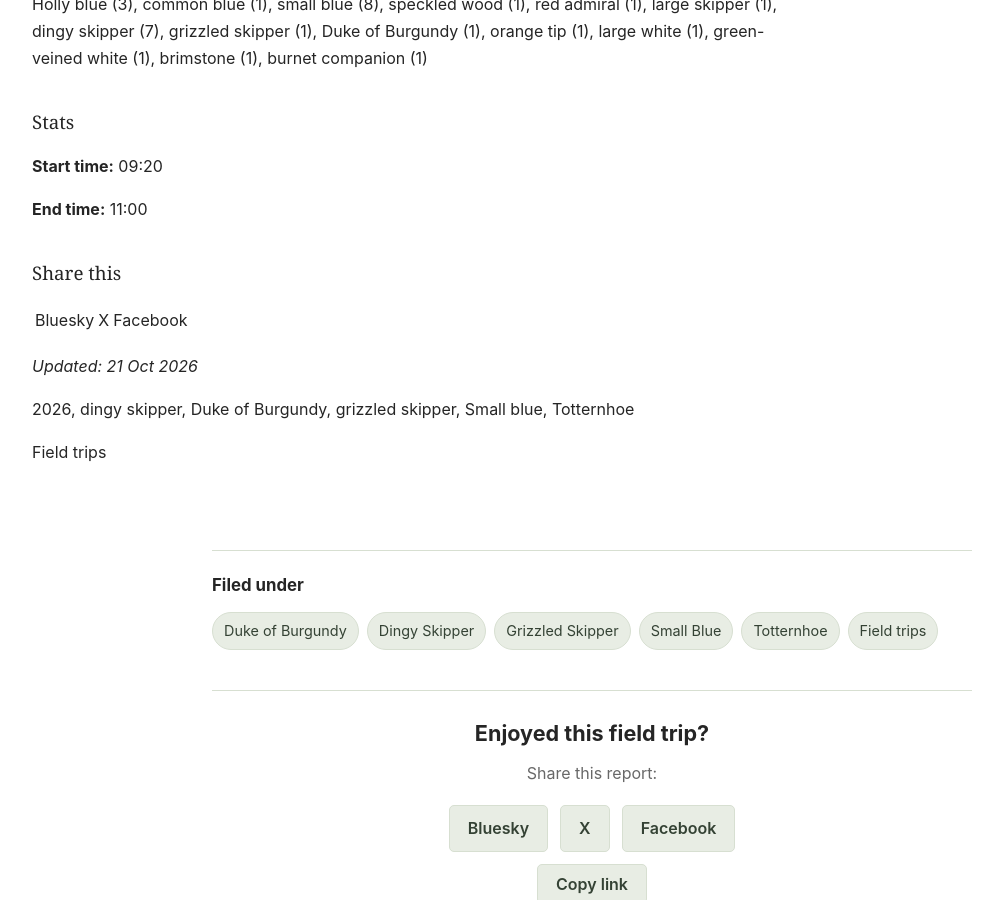
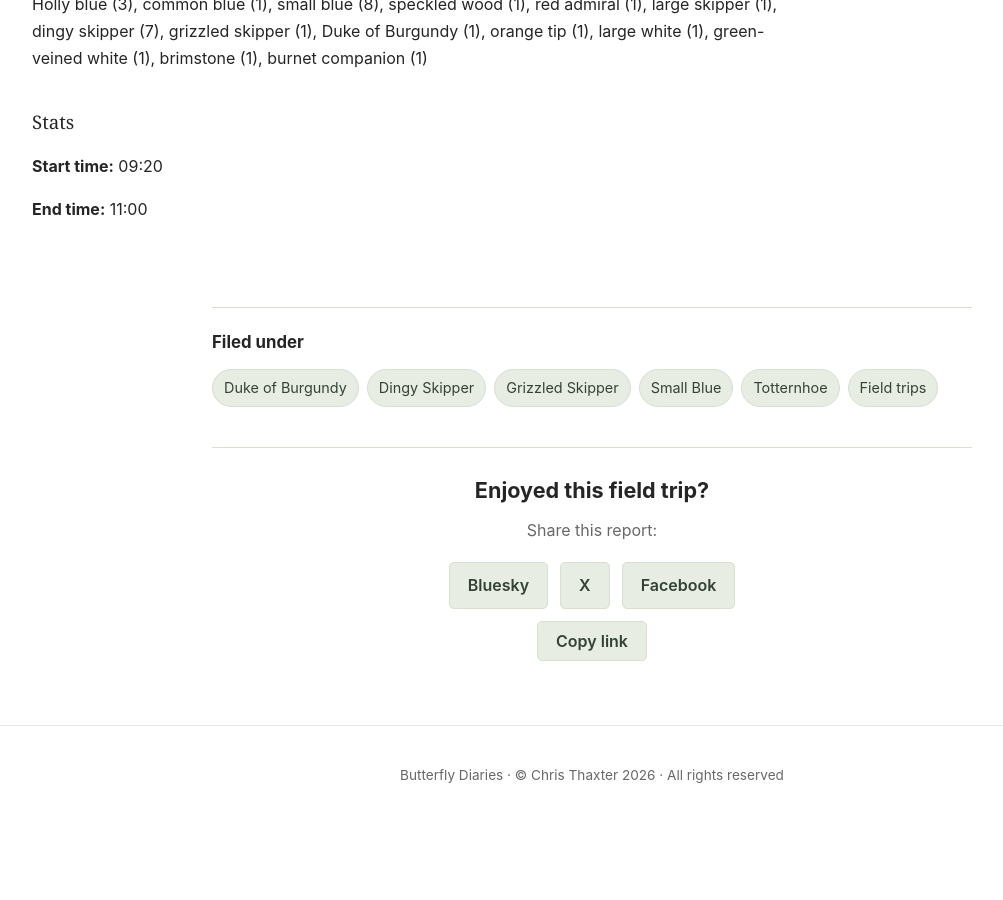
Before and after one commit to christhaxter/butterfly-diaries, a Jekyll site: the page built from _posts/2026-05-24-Totternhoe.md, in a window 1280 px wide and 900 px high, scrolled down 18176 px. Shown: the whole window, without its empty margins (48-1051 px from the left). Built offline with Jekyll 4.4.1, drawn with Linux system fonts in a browser that asks for light colours; after the commit the page ends 19000 px from its top, so only the background shows below that.

Commit message:
updated Totternhoe post rm additional bits from the bottom not need for tags

```diff
--- a/_posts/2026-05-24-Totternhoe.md
+++ b/_posts/2026-05-24-Totternhoe.md
@@ -344,14 +344,4 @@ burnet companion (1)
 
 **End time:** 11:00
 
-### Share this
-
-Bluesky | X | Facebook
-
-*Updated: 21 Oct 2026*
-
-2026, dingy skipper, Duke of Burgundy, grizzled skipper, Small blue, Totternhoe
-
-Field trips
-
 </div>
```
